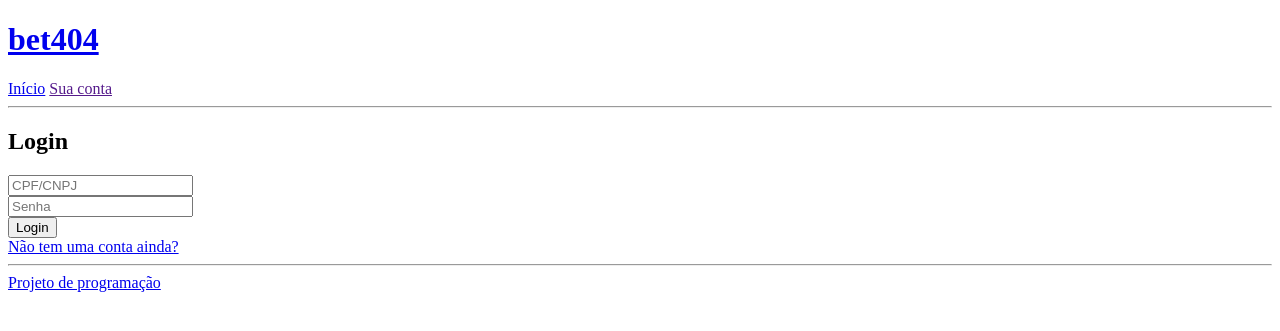
After one commit to LukBomfim/projeto-programacao, a Flask app: page /login in a window 1280 px wide. The commit adds this page. Shown: the top 331 px of the page. Run offline with Flask 3, Linux system fonts and the light colour scheme.

Commit message:
criação do login

```diff
--- a/frontend/templates/base.html
+++ b/frontend/templates/base.html
@@ -34,7 +34,9 @@
     <hr>
 
     <footer> <!-- RODAPÉ -->
-            Projeto de Programação
+        <a href="https://github.com/LukBomfim/projeto-programacao" target="_blank">
+            Projeto de programação
+        </a>
     </footer>
 
 </body>
--- a/frontend/templates/comum/campeonato.html
+++ b/frontend/templates/comum/campeonato.html
@@ -25,4 +25,8 @@
         <p>{{ campeonato.descricao }}</p>
     </div>
 
+    <div class="container">
+        Área da chave
+    </div>
+
 {% endblock %}
--- a/frontend/templates/index.html
+++ b/frontend/templates/index.html
@@ -23,7 +23,7 @@
         </h2>
         <div id="campeonatos">
 
-            <a href="/campeonato/1" class="campeonato">
+            <a href="/campeonatos/1" class="campeonato">
                 <h3>
                     Campeonato exemplo
                 </h3>
--- /dev/null
+++ b/frontend/templates/login.html
@@ -0,0 +1,20 @@
+{% extends 'base.html' %}
+
+{% block titulo %}Login{% endblock %}
+
+{% block content %}
+    <h2>
+        Login
+    </h2>
+
+    <form method="post">
+        <input type="text" name="login" placeholder="CPF/CNPJ"> <br>
+        <input type="password" name="senha" placeholder="Senha"> <br>
+        <button type="submit">Login</button>
+    </form>
+
+    <a href="/cadastro">
+        Não tem uma conta ainda?
+    </a>
+
+{% endblock %}
--- a/main.py
+++ b/main.py
@@ -6,11 +6,15 @@ app = Flask(__name__, template_folder='frontend/templates', static_folder='front
 def homepage():
     return render_template('index.html')
 
+@app.route('/login')
+def login():
+    return render_template('login.html')
+
 @app.route('/cadastro')
 def cadastro():
     return render_template('cadastro.html')
 
-@app.route('/campeonato/<int:id>')
+@app.route('/campeonatos/<int:id>')
 def campeonato(id):
 
     return render_template('comum/campeonato.html', campeonato='')
```
Also changed, not shown: frontend/templates/cadastro.html (+26 -11 lines).
